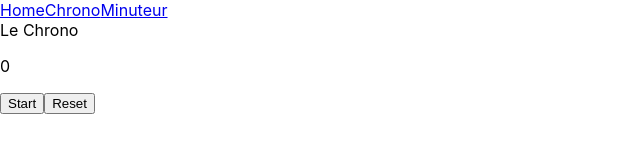
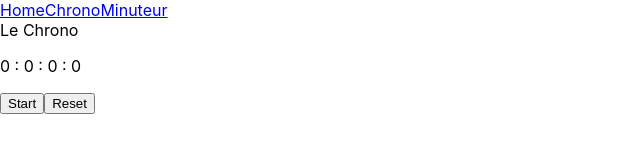
Before and after one commit to OliveLeb/React-chrono-pomodoro, a React (Create React App) app: page /chrono in a window 1280 px wide. Shown: the top 160 px of the page, without its empty margins (0-640 px from the left). Built offline with nearby package versions, Linux system fonts and the light colour scheme.

Commit message:
creation chronometre

```diff
--- a/src/components/Chrono.js
+++ b/src/components/Chrono.js
@@ -1,54 +1,54 @@
-import React, { useReducer, useState, useEffect } from 'react';
+import React, { useState, useEffect } from 'react';
 
-/*
-const reducer = (state, action) => {
-  switch(action.type){
-    case:
-      return
-    case:
-      return
-    default:
-      return state;
-}
-}*/
-
-const Chrono = () => {
-  // const [] = useReducer()
+const Chrono2 = () => {
   const [startTime, setStartTime] = useState(0);
   const [isActive, setIsActive] = useState(false);
-  const [second, setSecond] = useState(0);
+  const [time, setTime] = useState({ h: 0, m: 0, s: 0, ms: 0 });
+  const tiempo = startTime;
 
   const toggleIsActive = () => {
     setIsActive(!isActive);
-    setStartTime(Date.now());
+    setStartTime(Date.now() - tiempo);
   };
+
   const reset = () => {
     setStartTime(0);
     setIsActive(false);
-    setSecond(0);
+    setTime({ h: 0, m: 0, s: 0, ms: 0 });
   };
 
   useEffect(() => {
     let interval = null;
+
     if (isActive) {
       interval = setInterval(() => {
-        setSecond(Math.floor((Date.now() - startTime) / 100));
+        setTime({
+          h: ('0' + Math.floor((Date.now() - tiempo) / 1000 / 3600)).slice(-2),
+          m: ('0' + Math.floor((Date.now() - tiempo) / 1000 / 60)).slice(-2),
+          s: ('0' + Math.floor((Date.now() - tiempo) / 1000)).slice(-2),
+          ms: ('0' + Math.floor((Date.now() - tiempo) / 10)).slice(-2),
+        });
       }, 100);
     } else if (!isActive && startTime !== 0) {
       clearInterval(interval);
     }
     return () => clearInterval(interval);
-  }, [isActive, startTime]);
+  }, [isActive, startTime, time, tiempo]);
 
   return (
     <>
       <div>Le Chrono</div>
 
-      <p>{second}</p>
-      <button onClick={toggleIsActive}>{isActive ? 'Pause' : 'Start'}</button>
+      <p></p>
+      <p>
+        {time.h} : {time.m} : {time.s} : {time.ms}
+      </p>
+      <button onClick={toggleIsActive}>
+        {isActive ? 'Pause' : !isActive && startTime !== 0 ? 'Resume' : 'Start'}
+      </button>
       <button onClick={reset}>Reset</button>
     </>
   );
 };
 
-export default Chrono;
+export default Chrono2;
```
